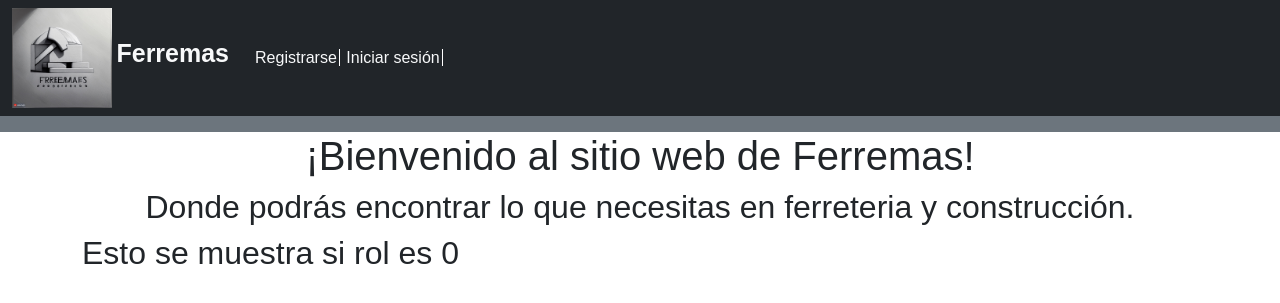
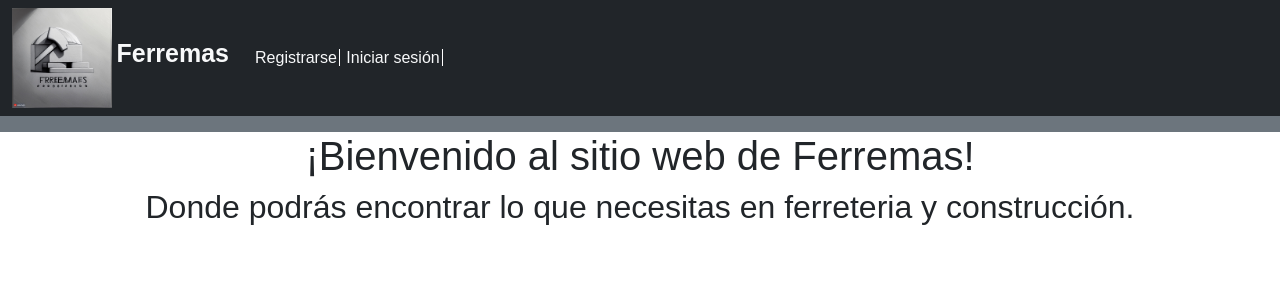
Before and after one commit to law153/FerremasWeb, a Django app: page / in a window 1280 px wide. Shown: the top 303 px of the page. Run offline with Django 4.2, Linux system fonts and the light colour scheme; data that the repository does not hold is empty.

Commit message:
pequeños fixes

```diff
--- a/FerremasWeb/core/templates/core/carrito.html
+++ b/FerremasWeb/core/templates/core/carrito.html
@@ -94,7 +94,7 @@
             <div class="col-md-8 d-flex justify-content">
                 <form name="cambiar-estado" id="cambiar-estado" method="POST" action="{% url 'pagandoCarrito' venta.id_venta %}">
                     {% csrf_token %}
-                    <button type="submit" class="btn btn-success ml-2">Pagar(Pero solo para cambiar el estado esto es testing aaaaaaa)</button>
+                    <button type="submit" class="btn btn-success ml-2">Pagar con Webpay</button>
                 </form>
             </div>
             <div class="col-md-2"></div>
--- a/FerremasWeb/core/templates/core/index.html
+++ b/FerremasWeb/core/templates/core/index.html
@@ -13,13 +13,6 @@
     <div class="container">
         <h1 class="text-center">¡Bienvenido al sitio web de Ferremas!</h1>
         <h2 class="text-center">Donde podrás encontrar lo que necesitas en ferreteria y construcción.</h2>
-        {% if rol == 0 %}
-            <h2>Esto se muestra si rol es 0</h2>
-        {% endif %}
-
-        {% if rol == 5 %}
-            <h2>Esto se muestra si rol es 5</h2>
-        {% endif %}
         {% if rol == 4 %}
             <div class="container">
                 <div class="row"><br></div>
```
